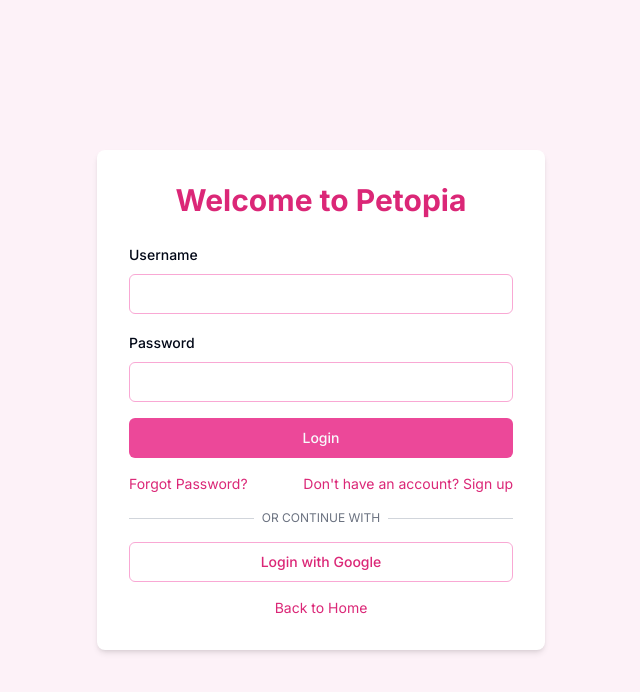
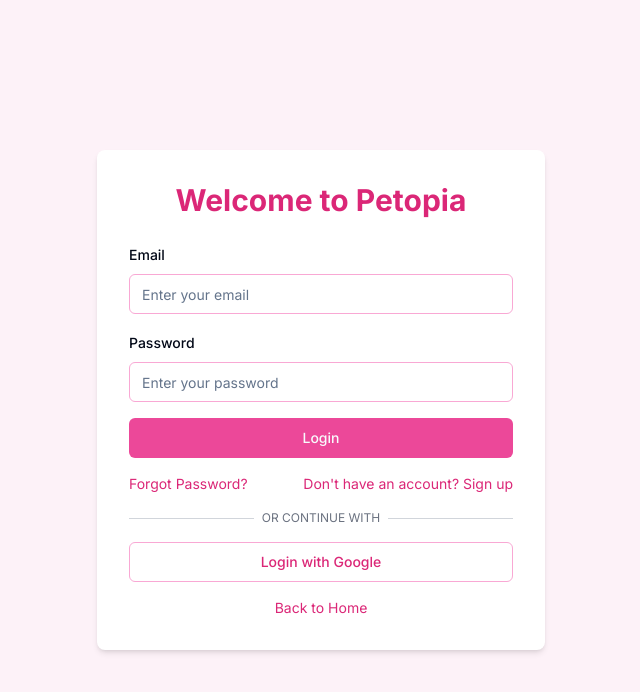
Before and after one commit to wNv-paCe/petopia, a Next.js app: page /login in a window 1280 px wide. Shown: the top 692 px of the page, without its empty margins (319-959 px from the left). Built offline with nearby package versions, Linux system fonts and the light colour scheme; no server answers.

Commit message:
firebase for account

```diff
--- /dev/null
+++ b/app/_utils/auth-context.js
@@ -0,0 +1,142 @@
+"use client";
+
+import { useContext, createContext, useState, useEffect } from "react";
+import { Timestamp } from "firebase/firestore";
+import {
+  signInWithPopup,
+  signOut,
+  onAuthStateChanged,
+  GoogleAuthProvider,
+  createUserWithEmailAndPassword,
+  signInWithEmailAndPassword,
+} from "firebase/auth";
+import { auth } from "./firebase";
+import { getFirestore, doc, setDoc } from "firebase/firestore";
+
+const AuthContext = createContext();
+const db = getFirestore();
+
+const createUserInFirestore = async (uid, email, username) => {
+  const userDocRef = doc(db, "users", uid);
+  await setDoc(userDocRef, {
+    email,
+    username,
+    createdAt: Timestamp.now(),
+  });
+};
+
+const handleError = (error) => {
+  console.error("Error Code:", error.code);
+  console.error("Error Message:", error.message);
+
+  const errorMap = {
+    "auth/user-not-found": "No account found with this email.",
+    "auth/invalid-credential":
+      "Invalid credentials. Please check your email and password.",
+    "auth/too-many-requests":
+      "Too many login attempts. Please try again later.",
+    "auth/popup-closed-by-user":
+      "Google Sign-In was canceled. Please try again.",
+    "auth/network-request-failed":
+      "Network error. Please check your connection.",
+  };
+
+  return {
+    success: false,
+    error:
+      errorMap[error.code] ||
+      error.message ||
+      "An error occurred. Please try again.",
+  };
+};
+
+export const AuthContextProvider = ({ children }) => {
+  const [user, setUser] = useState(null);
+
+  const registerWithEmail = async (email, password, username) => {
+    try {
+      const result = await createUserWithEmailAndPassword(
+        auth,
+        email,
+        password
+      );
+
+      await createUserInFirestore(result.user.uid, email, username);
+
+      setUser(result.user);
+
+      return { success: true };
+    } catch (error) {
+      return handleError(error);
+    }
+  };
+
+  const loginWithEmail = async (email, password) => {
+    try {
+      const result = await signInWithEmailAndPassword(auth, email, password);
+
+      setUser(result.user);
+
+      return { success: true };
+    } catch (error) {
+      return handleError(error);
+    }
+  };
+
+  const googleSignIn = async () => {
+    try {
+      const provider = new GoogleAuthProvider();
+      const result = await signInWithPopup(auth, provider);
+
+      // if user doesn't exist, create user in firestore
+      if (result.additionalUserInfo?.isNewUser) {
+        await createUserInFirestore(result.user.uid, result.user.email);
+      }
+
+      setUser(result.user);
+
+      return { success: true };
+    } catch (error) {
+      return handleError(error);
+    }
+  };
+
+  const firebaseSignOut = async () => {
+    try {
+      await signOut(auth);
+      setUser(null);
+      return { success: true };
+    } catch (error) {
+      return handleError(error);
+    }
+  };
+
+  useEffect(() => {
+    const unsubscribe = onAuthStateChanged(auth, (currentUser) => {
+      if (currentUser) {
+        setUser(currentUser);
+      } else {
+        setUser(null);
+      }
+    });
+    return () => unsubscribe();
+  }, []);
+
+  return (
+    <AuthContext.Provider
+      value={{
+        user,
+        registerWithEmail,
+        loginWithEmail,
+        googleSignIn,
+        firebaseSignOut,
+      }}
+    >
+      {children}
+    </AuthContext.Provider>
+  );
+};
+
+export const useUserAuth = () => {
+  return useContext(AuthContext);
+};
--- /dev/null
+++ b/app/_utils/firebase.js
@@ -0,0 +1,22 @@
+// Import the functions you need from the SDKs you need
+import { initializeApp } from "firebase/app";
+// TODO: Add SDKs for Firebase products that you want to use
+// https://firebase.google.com/docs/web/setup#available-libraries
+import { getAuth } from "firebase/auth";
+import { getFirestore } from "firebase/firestore";
+
+// Your web app's Firebase configuration
+const firebaseConfig = {
+  apiKey: process.env.NEXT_PUBLIC_FIREBASE_API_KEY,
+  authDomain: process.env.NEXT_PUBLIC_FIREBASE_AUTH_DOMAIN,
+  projectId: process.env.NEXT_PUBLIC_FIREBASE_PROJECT_ID,
+  storageBucket: process.env.NEXT_PUBLIC_FIREBASE_STORAGE_BUCKET,
+  messagingSenderId: process.env.NEXT_PUBLIC_FIREBASE_MESSAGING_SENDER_ID,
+  appId: process.env.NEXT_PUBLIC_FIREBASE_APP_ID,
+  measurementId: process.env.NEXT_PUBLIC_FIREBASE_MEASUREMENT_ID,
+};
+
+// Initialize Firebase
+const app = initializeApp(firebaseConfig);
+export const auth = getAuth(app);
+export const db = getFirestore(app);
--- a/app/components/ForgotPasswordForm.js
+++ b/app/components/ForgotPasswordForm.js
@@ -4,6 +4,8 @@ import { useState } from "react";
 import { Button } from "@/components/ui/button";
 import { Input } from "@/components/ui/input";
 import { Label } from "@/components/ui/label";
+import { sendPasswordResetEmail } from "firebase/auth";
+import { auth } from "../_utils/firebase";
 
 export default function ForgotPasswordForm() {
   const [error, setError] = useState(null);
@@ -14,9 +16,15 @@ export default function ForgotPasswordForm() {
     setError(null);
     setSuccess(false);
 
-    // TODO: Implement Firebase password reset
-    console.log("Request password reset");
-    setSuccess(true);
+    const formData = new FormData(event.currentTarget);
+    const email = formData.get("email");
+
+    try {
+      await sendPasswordResetEmail(auth, email);
+      setSuccess(true);
+    } catch (err) {
+      setError(err.message || "Failed to send password reset email");
+    }
   }
 
   return (
--- a/app/components/LoginForm.js
+++ b/app/components/LoginForm.js
@@ -1,39 +1,66 @@
 "use client";
 
 import { useState } from "react";
-import { useRouter } from "next/navigation";
 import Link from "next/link";
 import { Button } from "@/components/ui/button";
 import { Input } from "@/components/ui/input";
 import { Label } from "@/components/ui/label";
+import { useUserAuth } from "../_utils/auth-context";
+import { useRouter } from "next/navigation";
 
 export default function LoginForm() {
-  const [error, setError] = useState(null);
   const router = useRouter();
+  const { googleSignIn, loginWithEmail } = useUserAuth();
+  const [email, setEmail] = useState("");
+  const [password, setPassword] = useState("");
+  const [error, setError] = useState("");
 
-  async function handleUsernameLogin(event) {
+  const handleSubmit = async (event) => {
     event.preventDefault();
-    setError(null);
+    setError("");
 
-    // TODO: Implement Firebase authentication
-    console.log("Login with username and password");
-  }
+    try {
+      const result = await loginWithEmail(email, password);
 
-  async function handleGoogleLogin() {
-    setError(null);
+      if (result.success) {
+        router.push("/dashboard");
+      } else {
+        setError(result.error);
+      }
+    } catch (err) {
+      setError(err.message);
+    }
+  };
 
-    // TODO: Implement Firebase Google authentication
-    console.log("Login with Google");
-  }
+  const handleGoogleLogin = async () => {
+    try {
+      const result = await googleSignIn();
+
+      if (result.success) {
+        router.push("/dashboard");
+      } else {
+        setError(result.error);
+      }
+    } catch (err) {
+      setError(err.message);
+    }
+  };
 
   return (
     <div className="space-y-4">
-      <form onSubmit={handleUsernameLogin} className="space-y-4">
+      {error && (
+        <p className="text-red-500 mb-4 bg-red-50 border border-red-300 px-4 py-2 rounded">
+          {error}
+        </p>
+      )}
+      <form onSubmit={handleSubmit} className="space-y-4">
         <div className="space-y-2">
-          <Label htmlFor="username">Username</Label>
+          <Label htmlFor="email">Email</Label>
           <Input
-            id="username"
-            name="username"
+            id="email"
+            placeholder="Enter your email"
+            value={email}
+            onChange={(e) => setEmail(e.target.value)}
             required
             className="border-pink-300 focus:border-pink-500"
           />
@@ -42,8 +69,10 @@ export default function LoginForm() {
           <Label htmlFor="password">Password</Label>
           <Input
             id="password"
-            name="password"
             type="password"
+            placeholder="Enter your password"
+            value={password}
+            onChange={(e) => setPassword(e.target.value)}
             required
             className="border-pink-300 focus:border-pink-500"
           />
@@ -75,7 +104,6 @@ export default function LoginForm() {
       >
         Login with Google
       </Button>
-      {error && <p className="text-red-500 text-center">{error}</p>}
     </div>
   );
 }
--- a/app/components/SignupForm.js
+++ b/app/components/SignupForm.js
@@ -6,17 +6,44 @@ import Link from "next/link";
 import { Button } from "@/components/ui/button";
 import { Input } from "@/components/ui/input";
 import { Label } from "@/components/ui/label";
+import { useUserAuth } from "../_utils/auth-context";
 
 export default function SignupForm() {
-  const [error, setError] = useState(null);
+  const { registerWithEmail } = useUserAuth();
+  const [error, setError] = useState("");
+  const [loading, setLoading] = useState(false);
   const router = useRouter();
 
   async function handleSubmit(event) {
     event.preventDefault();
-    setError(null);
+    setError("");
+    setLoading(true);
 
-    // TODO: Implement Firebase signup
-    console.log("Sign up new user");
+    const formData = new FormData(event.currentTarget);
+    const username = formData.get("username");
+    const email = formData.get("email");
+    const password = formData.get("password");
+    const confirmPassword = formData.get("confirmPassword");
+
+    if (password !== confirmPassword) {
+      setError("Passwords do not match");
+      setLoading(false);
+      return;
+    }
+
+    try {
+      const result = await registerWithEmail(email, password, username);
+
+      if (result.success) {
+        router.push("/dashboard");
+      } else {
+        setError(result.error);
+      }
+    } catch (err) {
+      setError(err.message);
+    } finally {
+      setLoading(false);
+    }
   }
 
   return (
@@ -26,6 +53,7 @@ export default function SignupForm() {
         <Input
           id="username"
           name="username"
+          placeholder="Enter your username"
           required
           className="border-pink-300 focus:border-pink-500"
         />
@@ -36,6 +64,7 @@ export default function SignupForm() {
           id="email"
           name="email"
           type="email"
+          placeholder="Enter your email"
           required
           className="border-pink-300 focus:border-pink-500"
         />
@@ -46,6 +75,7 @@ export default function SignupForm() {
           id="password"
           name="password"
           type="password"
+          placeholder="Enter your password"
           required
           className="border-pink-300 focus:border-pink-500"
         />
@@ -56,13 +86,18 @@ export default function SignupForm() {
           id="confirmPassword"
           name="confirmPassword"
           type="password"
+          placeholder="Confirm your password"
           required
           className="border-pink-300 focus:border-pink-500"
         />
       </div>
       {error && <p className="text-red-500 text-center">{error}</p>}
-      <Button type="submit" className="w-full bg-pink-500 hover:bg-pink-600">
-        Sign Up
+      <Button
+        type="submit"
+        className="w-full bg-pink-500 hover:bg-pink-600"
+        disable={loading}
+      >
+        {loading ? "Signing Up..." : "Sign Up"}
       </Button>
       <div className="text-center text-sm">
         <Link href="/login" className="text-pink-600 hover:underline">
--- a/app/layout.js
+++ b/app/layout.js
@@ -1,3 +1,4 @@
+import { AuthContextProvider } from "./_utils/auth-context";
 import { Inter } from "next/font/google";
 import "./globals.css";
 
@@ -11,7 +12,9 @@ export const metadata = {
 export default function RootLayout({ children }) {
   return (
     <html lang="en">
-      <body className={inter.className}>{children}</body>
+      <body className={inter.className}>
+        <AuthContextProvider>{children}</AuthContextProvider>
+      </body>
     </html>
   );
 }
```
Also changed, not shown: package.json (+5 -2 lines), 1 other file (tests, documents, lock files or other folders).
